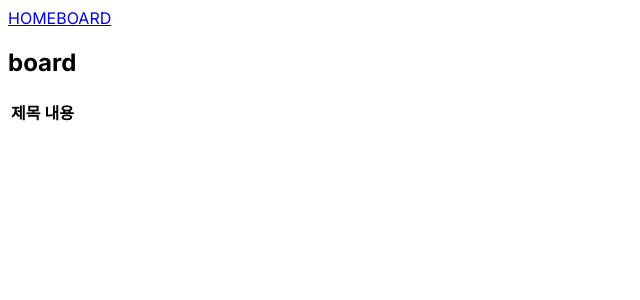
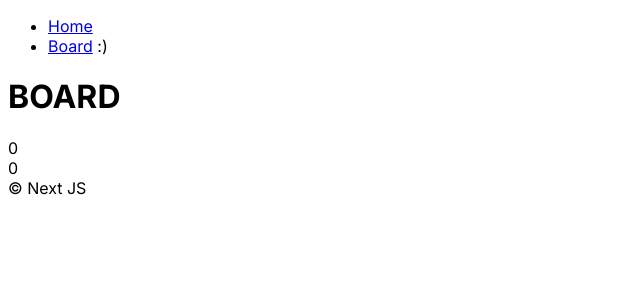
Before and after one commit to ShinSeoY/NextPj, a Next.js app: page /board in a window 1280 px wide. Shown: the top 300 px of the page, without its empty margins (0-640 px from the left). Built offline with nearby package versions, Linux system fonts and the light colour scheme.

Commit message:
- layout

```diff
--- a/app/(ui)/board/layout.tsx
+++ /dev/null
@@ -1,19 +0,0 @@
-import { Inter } from "next/font/google";
-
-const inter = Inter({ subsets: ["latin"] });
-
-export default function RootLayout({
-  children,
-}: Readonly<{
-  children: React.ReactNode;
-}>) {
-  return (
-    <section>
-      <nav></nav>
-      {children}
-    </section>
-    // <html lang="en">
-    //   <body className={inter.className}>{children}</body>
-    // </html>
-  );
-}
--- a/app/(ui)/board/page.tsx
+++ /dev/null
@@ -1,44 +0,0 @@
-import Image from "next/image";
-import { useEffect, useState } from "react";
-
-// export async function getServerSideProps(context: any) {
-//     const { id } = context.params;
-//     let  data = null;
-//     const apiUrl = process.env.NEXT_PUBLIC_API_URL;
-//     async function fetchData() {
-//         const response = await fetch(`${apiUrl}/api/getPostData?id=${id}`);
-//         data = await response.json();
-//     }
-//     await fetchData();
-
-//     return { props: { data } };
-// }
-
-
-export default function Home() {
-
-  const [board, setBoard] = useState<any[]>([])
-
-  useEffect(() => {
-    const fetchData = async () => {
-      const res = await axios.get<any[]>();
-      setBoard(res.data)
-    }
-   }, [])
-
-  return (
-    <div>
-      <h1>board</h1>
-      <table>
-        <tr>
-          <th>제목</th>
-          <th>내용</th>
-        </tr>
-        <tr>
-          <td></td>
-          <td></td>
-        </tr>
-      </table>
-    </div>
-  );
-}
--- /dev/null
+++ b/app/board/company/jobs/sales/page.tsx
@@ -0,0 +1,3 @@
+export default function Sales() {
+    return <h1> sales jobs</h1>;
+}
--- /dev/null
+++ b/app/board/layout.tsx
@@ -0,0 +1,12 @@
+export default function BoardLayout({
+    children,
+}: Readonly<{
+    children: React.ReactNode;
+}>) {
+    return (
+        <div>
+            {children}
+            &copy; Next JS
+        </div>
+    );
+}
--- /dev/null
+++ b/app/board/page.tsx
@@ -0,0 +1,29 @@
+'use client';
+
+import { useEffect, useState } from 'react';
+
+export default function Board() {
+    const [data, setData] = useState(0);
+    const [secondData, setSecondData] = useState(0);
+
+    const plusOne = () => {
+        console.log('----first');
+        setData((a) => a + 1);
+    };
+    const secondPlusOne = () => {
+        console.log('----second');
+        setSecondData((a) => a + 1);
+    };
+
+    useEffect(() => {
+        console.log(new Date());
+    }, [secondData, data]);
+
+    return (
+        <div>
+            <h1>BOARD</h1>
+            <div onClick={plusOne}>{data}</div>
+            <div onClick={secondPlusOne}>{secondData}</div>
+        </div>
+    );
+}
--- a/app/layout.tsx
+++ b/app/layout.tsx
@@ -1,12 +1,13 @@
-import type { Metadata } from "next";
-import { Inter } from "next/font/google";
-import Link from "next/link";
+import Navigation from '@/components/navigation';
+import type { Metadata } from 'next';
+import { Inter } from 'next/font/google';
+import Link from 'next/link';
 
-const inter = Inter({ subsets: ["latin"] });
+const inter = Inter({ subsets: ['latin'] });
 
 export const metadata: Metadata = {
-  title: "Create Next App",
-  description: "Generated by create next app",
+    title: 'Create Next App',
+    description: 'Generated by create next app',
 };
 
 export default function RootLayout({
@@ -17,10 +18,7 @@ export default function RootLayout({
     return (
         <html lang="en">
             <body className={inter.className}>
-        <div className="navbar">
-          <Link href="/" >HOME</Link>
-          <Link href="/board" >BOARD</Link>
-        </div>
+                <Navigation />
                 {children}
             </body>
         </html>
--- /dev/null
+++ b/components/navigation.tsx
@@ -0,0 +1,20 @@
+'use client';
+
+import Link from 'next/link';
+import { usePathname } from 'next/navigation';
+
+export default function Navigation() {
+    const path = usePathname();
+    return (
+        <nav>
+            <ul>
+                <li>
+                    <Link href="/">Home</Link> {path === '/' ? ':)' : ''}
+                </li>
+                <li>
+                    <Link href="/board">Board</Link> {path === '/board' ? ':)' : ''}
+                </li>
+            </ul>
+        </nav>
+    );
+}
```
Also changed, not shown: app/board/company/jobs/sales/layout.tsx (added, +24 -0 lines), app/page.tsx (+5 -5 lines). Lines whose indentation alone changed are shown as unchanged.
